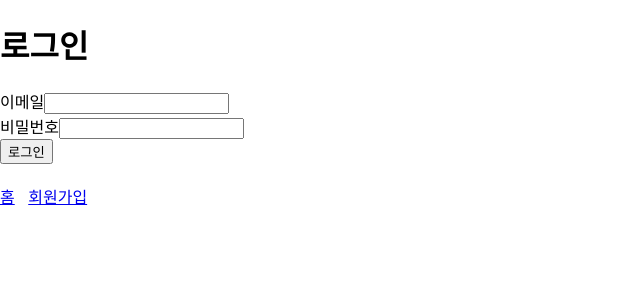
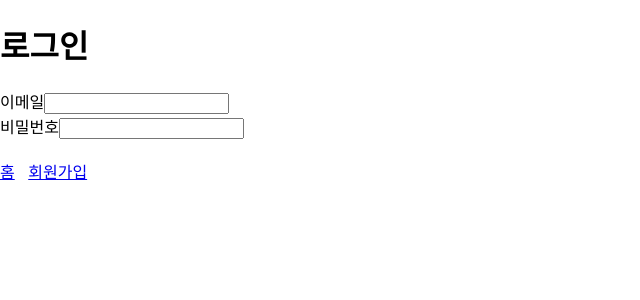
Before and after one commit to owel-dev/wanted-pre-onboarding-frontend, a React (Create React App) app: page /signin in a window 1280 px wide. Shown: the top 300 px of the page, without its empty margins (0-640 px from the left). Built offline with nearby package versions, Linux system fonts and the light colour scheme.

Commit message:
refactor: Form, FormInput 설정 변경
- Form: buttonName 삭제
- formInput: label 태그 표시 방법과 required 속성 추가
  - 빈칸일 시 invalid 하기위해 required 속성 추가

```diff
--- a/src/components/Form.jsx
+++ b/src/components/Form.jsx
@@ -6,12 +6,11 @@ export const FormContext = React.createContext({
   form: {},
 });
 
-function Form({ children, handleSubmit, initialValues, buttonName }) {
+function Form({ children, handleSubmit, initialValues }) {
   Form.propTypes = {
-    children: PropTypes.any,
+    children: PropTypes.func.isRequired,
     handleSubmit: PropTypes.func.isRequired,
     initialValues: PropTypes.object.isRequired,
-    buttonName: PropTypes.string.isRequired,
   };
 
   const [form, setForm] = useState(initialValues);
@@ -41,7 +40,6 @@ function Form({ children, handleSubmit, initialValues, buttonName }) {
       >
         {children}
       </FormContext.Provider>
-      <button type="submit">{buttonName}</button>
     </form>
   );
 }
--- a/src/components/FormInput.jsx
+++ b/src/components/FormInput.jsx
@@ -1,12 +1,11 @@
-import React from 'react';
+import React, { useContext } from 'react';
 import PropTypes from 'prop-types';
-import { useContext } from 'react';
 import { FormContext } from './Form';
 
 const FormInput = ({ testid, label, type, name, pattern, title }) => {
   FormInput.propTypes = {
     testid: PropTypes.string,
-    label: PropTypes.string.isRequired,
+    label: PropTypes.string,
     type: PropTypes.string,
     name: PropTypes.string.isRequired,
     pattern: PropTypes.string,
@@ -24,7 +23,7 @@ const FormInput = ({ testid, label, type, name, pattern, title }) => {
 
   return (
     <div className="FormInput">
-      <label>{label}</label>
+      {label !== '' ? <label>{label}</label> : null}
       <input
         data-testid={testid}
         type={type}
@@ -33,6 +32,7 @@ const FormInput = ({ testid, label, type, name, pattern, title }) => {
         onChange={handleFormChange}
         pattern={pattern}
         title={title}
+        required
       />
     </div>
   );
```
